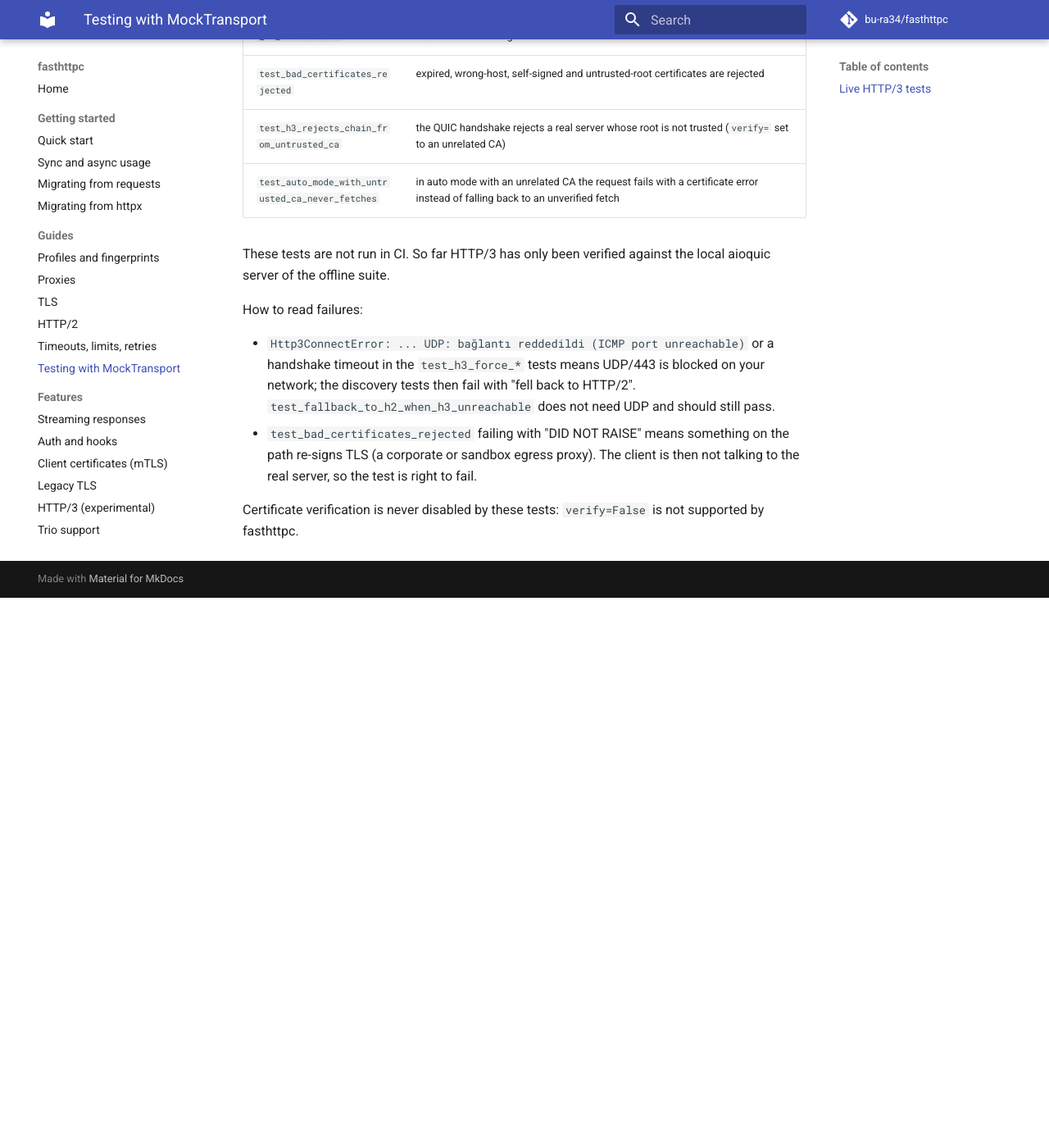
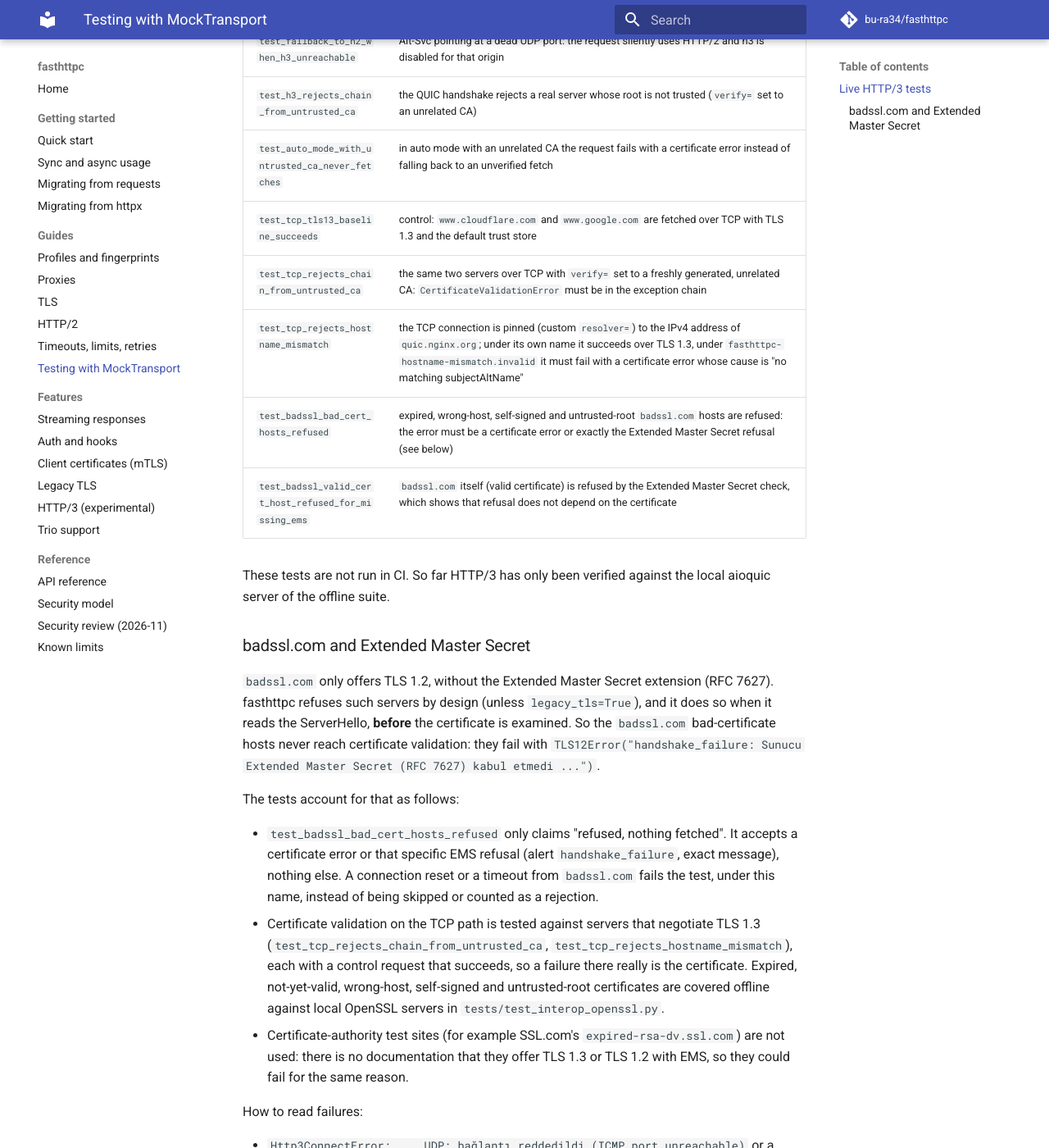
Before and after one commit to bu-ra34/fasthttpc, an MkDocs documentation site: the page built from docs/testing.md, in a window 1280 px wide and 1400 px high, scrolled down 1179 px. Shown: the whole window at 82% size. Built offline with MkDocs 1.6.1 and Material for MkDocs 9.7.7, drawn with Linux system fonts in a browser that asks for light colours; comment, search, counter and statistics services are not loaded; before the commit the page ends 1908 px from its top, so only the background shows below that; some of the changed text lies outside the part shown.

Commit message:
Canlı testler: TCP yolunda sertifika doğrulaması TLS 1.3 sunucularına karşı
badssl.com yalnızca Extended Master Secret'sız TLS 1.2 sunuyor; fasthttpc
bunu sertifikaya bakmadan ServerHello'da reddettiği için
test_bad_certificates_rejected sertifika doğrulamasını hiç görmüyordu.

- test_badssl_bad_cert_hosts_refused: yalnızca sertifika hatası ya da
  tam olarak EMS reddi (handshake_failure + RFC 7627 mesajı) kabul edilir;
  sıfırlanma/zaman aşımı başarısızlıktır, atlanmaz.
- test_badssl_valid_cert_host_refused_for_missing_ems: geçerli sertifikalı
  badssl.com da EMS nedeniyle reddedilir.
- test_tcp_rejects_chain_from_untrusted_ca: www.cloudflare.com ve
  www.google.com, ilgisiz bir CA ile CertificateValidationError vermeli.
- test_tcp_rejects_hostname_mismatch: quic.nginx.org adresine .invalid
  adıyla bağlanınca "no matching subjectAltName".
- test_tcp_tls13_baseline_succeeds: aynı sunucular varsayılan güven
  deposuyla TLS 1.3 üzerinden alınır (kontrol).

docs/testing.md, docs/limits.md, README.md ve CHANGELOG güncellendi.

```diff
--- a/docs/testing.md
+++ b/docs/testing.md
@@ -38,19 +38,50 @@ FASTHTTPC_LIVE=1 python -m pytest -m live tests/live -v
 
 Requirements: internet access, outbound **UDP/443** (QUIC), and a network that
 does **not** intercept TLS. The tests use `cloudflare-quic.com`, `quic.nginx.org`,
-`www.google.com` and `badssl.com`.
+`www.cloudflare.com`, `www.google.com` and `badssl.com`.
 
 | Test | What it checks |
 | --- | --- |
 | `test_alt_svc_discovery_then_h3` | `http3=True`: first request over TCP learns `Alt-Svc: h3`, the next one is `HTTP/3` |
 | `test_h3_force_*` | `http3="force"` GETs (sync and async) against Cloudflare, nginx and Google; Cloudflare's `/cdn-cgi/trace` body must report `http=http/3`; repeated requests reuse one QUIC connection |
 | `test_fallback_to_h2_when_h3_unreachable` | Alt-Svc pointing at a dead UDP port: the request silently uses HTTP/2 and h3 is disabled for that origin |
-| `test_bad_certificates_rejected` | expired, wrong-host, self-signed and untrusted-root certificates are rejected |
 | `test_h3_rejects_chain_from_untrusted_ca` | the QUIC handshake rejects a real server whose root is not trusted (`verify=` set to an unrelated CA) |
 | `test_auto_mode_with_untrusted_ca_never_fetches` | in auto mode with an unrelated CA the request fails with a certificate error instead of falling back to an unverified fetch |
+| `test_tcp_tls13_baseline_succeeds` | control: `www.cloudflare.com` and `www.google.com` are fetched over TCP with TLS 1.3 and the default trust store |
+| `test_tcp_rejects_chain_from_untrusted_ca` | the same two servers over TCP with `verify=` set to a freshly generated, unrelated CA: `CertificateValidationError` must be in the exception chain |
+| `test_tcp_rejects_hostname_mismatch` | the TCP connection is pinned (custom `resolver=`) to the IPv4 address of `quic.nginx.org`; under its own name it succeeds over TLS 1.3, under `fasthttpc-hostname-mismatch.invalid` it must fail with a certificate error whose cause is "no matching subjectAltName" |
+| `test_badssl_bad_cert_hosts_refused` | expired, wrong-host, self-signed and untrusted-root `badssl.com` hosts are refused: the error must be a certificate error or exactly the Extended Master Secret refusal (see below) |
+| `test_badssl_valid_cert_host_refused_for_missing_ems` | `badssl.com` itself (valid certificate) is refused by the Extended Master Secret check, which shows that refusal does not depend on the certificate |
 
 These tests are not run in CI. So far HTTP/3 has only been verified against
 the local aioquic server of the offline suite.
+
+### badssl.com and Extended Master Secret
+
+`badssl.com` only offers TLS 1.2, without the Extended Master Secret extension
+(RFC 7627). fasthttpc refuses such servers by design (unless `legacy_tls=True`),
+and it does so when it reads the ServerHello, **before** the certificate is
+examined. So the `badssl.com` bad-certificate hosts never reach certificate
+validation: they fail with `TLS12Error("handshake_failure: Sunucu Extended
+Master Secret (RFC 7627) kabul etmedi ...")`.
+
+The tests account for that as follows:
+
+- `test_badssl_bad_cert_hosts_refused` only claims "refused, nothing fetched".
+  It accepts a certificate error or that specific EMS refusal (alert
+  `handshake_failure`, exact message), nothing else. A connection reset or a
+  timeout from `badssl.com` fails the test, under this name, instead of being
+  skipped or counted as a rejection.
+- Certificate validation on the TCP path is tested against servers that
+  negotiate TLS 1.3 (`test_tcp_rejects_chain_from_untrusted_ca`,
+  `test_tcp_rejects_hostname_mismatch`), each with a control request that
+  succeeds, so a failure there really is the certificate. Expired,
+  not-yet-valid, wrong-host, self-signed and untrusted-root certificates are
+  covered offline against local OpenSSL servers in
+  `tests/test_interop_openssl.py`.
+- Certificate-authority test sites (for example SSL.com's
+  `expired-rsa-dv.ssl.com`) are not used: there is no documentation that they
+  offer TLS 1.3 or TLS 1.2 with EMS, so they could fail for the same reason.
 
 How to read failures:
 
@@ -58,9 +89,18 @@ How to read failures:
   handshake timeout in the `test_h3_force_*` tests means UDP/443 is blocked on
   your network; the discovery tests then fail with "fell back to HTTP/2".
   `test_fallback_to_h2_when_h3_unreachable` does not need UDP and should still pass.
-- `test_bad_certificates_rejected` failing with "DID NOT RAISE" means something on
-  the path re-signs TLS (a corporate or sandbox egress proxy). The client is then
-  not talking to the real server, so the test is right to fail.
+- The certificate tests failing with "DID NOT RAISE" means something on the path
+  re-signs TLS (a corporate or sandbox egress proxy). The client is then not
+  talking to the real server, so the tests are right to fail. The baseline tests
+  fail with a certificate error in that case.
+- `test_badssl_bad_cert_hosts_refused` failing with "neither by certificate
+  validation nor by the EMS check" and a reset or timeout means `badssl.com` was
+  unreachable or dropped the connection. Nothing was fetched, but the test cannot
+  tell why, so it fails.
+- `test_badssl_valid_cert_host_refused_for_missing_ems` failing because the
+  request succeeded means `badssl.com` now offers TLS 1.3 or EMS: the
+  bad-certificate hosts then reach certificate validation and this section
+  should be updated.
 
 Certificate verification is never disabled by these tests: `verify=False` is not
 supported by fasthttpc.
```
Also changed, not shown: CHANGELOG.md (+21 -0 lines), README.md (+2 -1 lines), docs/limits.md (+6 -0 lines), 1 other file.
